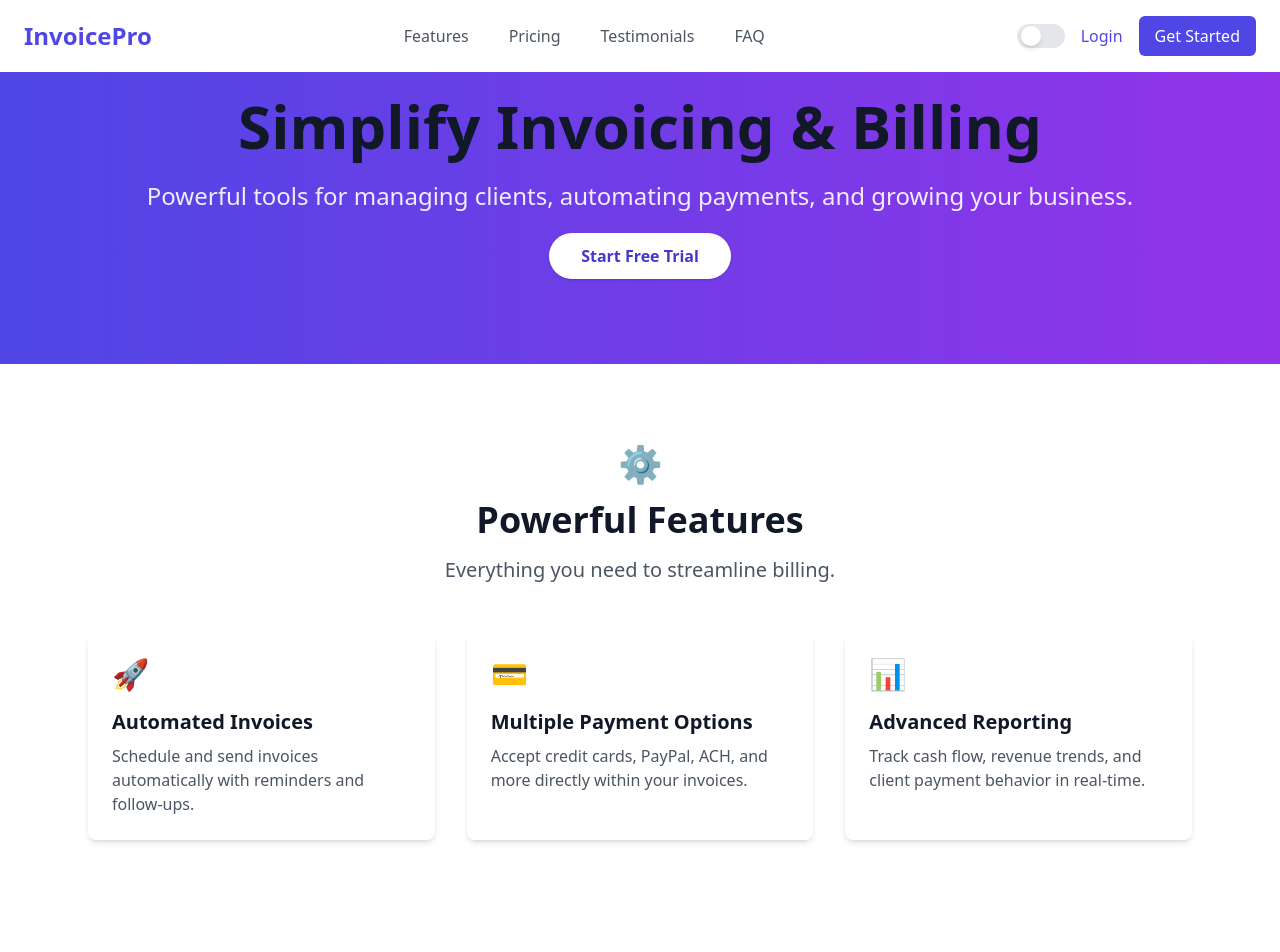
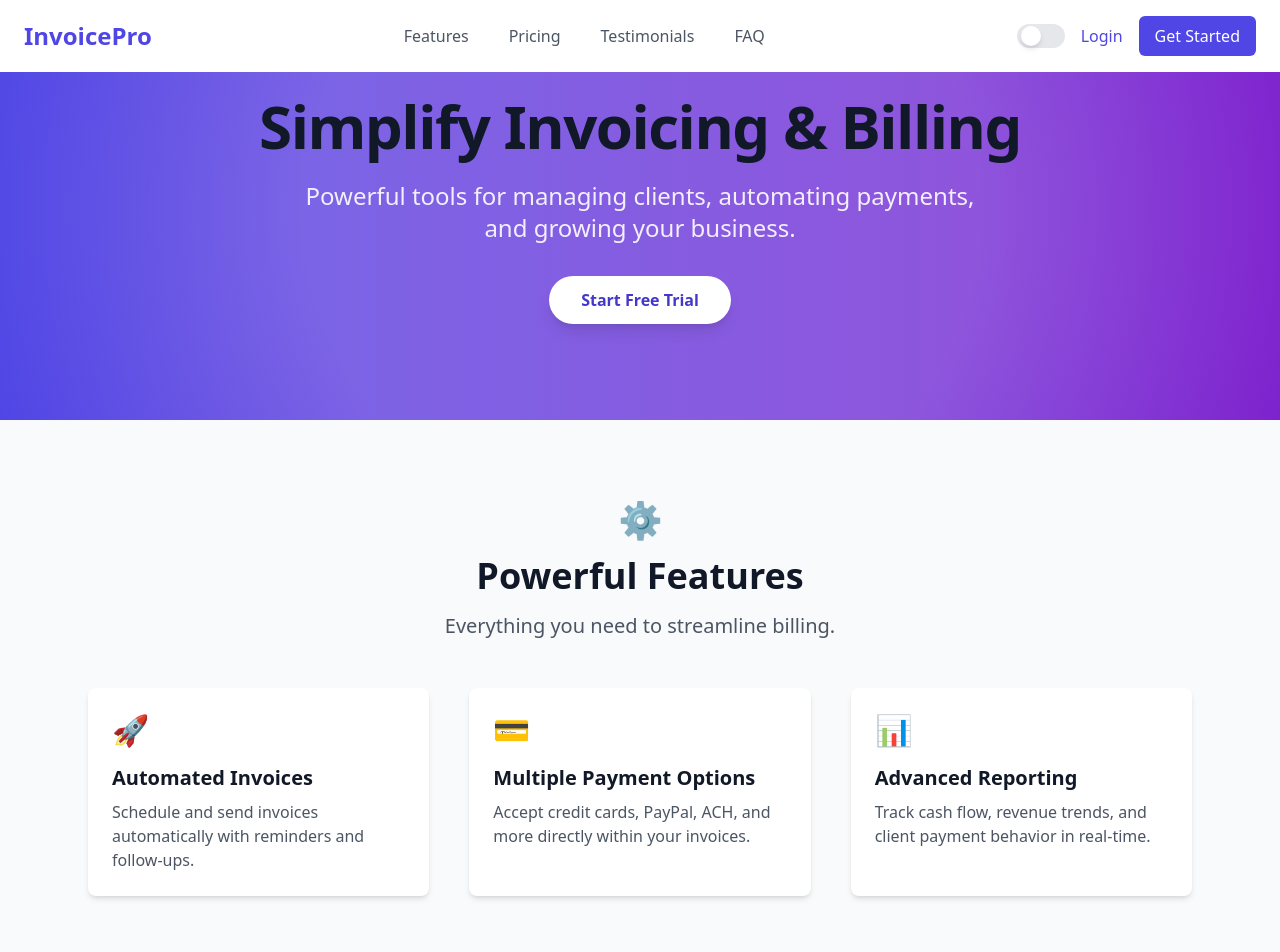
Before and after one commit to jackson951/invoicing-system-web-app, a React (Create React App) app: page /invoicing-system-web-app/home in a window 1280 px wide. Shown: the top 952 px of the page. Built offline with nearby package versions, Linux system fonts and the light colour scheme.

Commit message:
enhancemments to home page

```diff
--- a/package.json
+++ b/package.json
@@ -10,6 +10,8 @@
     "@testing-library/jest-dom": "^6.6.3",
     "@testing-library/react": "^16.3.0",
     "@testing-library/user-event": "^13.5.0",
+    "@types/node": "^22.15.3",
+    "@types/react": "^19.1.2",
     "chart.js": "^4.4.9",
     "faker-js": "^1.0.0",
     "framer-motion": "^12.9.2",
@@ -23,6 +25,7 @@
     "react-router-dom": "^7.5.1",
     "react-scripts": "5.0.1",
     "react-sparklines": "^1.7.0",
+    "typescript": "^5.8.3",
     "web-vitals": "^2.1.4",
     "zod": "^3.24.3"
   },
--- a/src/pages/home.jsx
+++ b/src/pages/home.jsx
@@ -1,6 +1,6 @@
-// src/pages/Home.jsx
 import React, { useState, useEffect } from "react";
-import { Link } from "react-router-dom"; // Add this at the top if not already imported
+import { Link } from "react-router-dom";
+
 // Components
 import SectionTitle from "../components/SectionTitle";
 import TestimonialCard from "../components/TestimonialCard";
@@ -19,7 +19,7 @@ const Home = () => {
   const [activeFaqs, setActiveFaqs] = useState([]);
   const [isYearlyBilling, setIsYearlyBilling] = useState(false);
 
-  // Auto-slide testimonial every 5 seconds
+  // Auto-slide testimonials every 5 seconds
   useEffect(() => {
     const interval = setInterval(() => {
       setActiveTestimonial((prev) => (prev + 1) % testimonialsData.length);
@@ -41,20 +41,21 @@ const Home = () => {
       : `$${plan.monthlyPrice} / month`;
 
   return (
-    <div className="font-sans text-gray-800 transition-colors duration-300">
+    <div className="font-sans text-gray-800 bg-white dark:bg-gray-900 transition-colors duration-300">
       {/* Hero Section */}
-      <section className="bg-gradient-to-r from-indigo-600 to-purple-600 text-white py-24 px-6">
-        <div className="max-w-5xl mx-auto text-center">
-          <h1 className="text-4xl md:text-6xl font-bold mb-6 leading-tight">
+      <section className="bg-gradient-to-r from-indigo-600 to-purple-700 text-white py-24 px-6 relative overflow-hidden">
+        <div className="absolute inset-0 opacity-20 bg-[radial-gradient(circle_at_center,_var(--tw-gradient-stops))] from-white via-white to-transparent"></div>
+        <div className="max-w-5xl mx-auto text-center relative z-10">
+          <h1 className="text-4xl md:text-6xl font-extrabold mb-6 leading-tight tracking-tight">
             Simplify Invoicing & Billing
           </h1>
-          <p className="text-xl md:text-2xl opacity-90 mb-8">
+          <p className="text-xl md:text-2xl opacity-90 mb-8 max-w-2xl mx-auto">
             Powerful tools for managing clients, automating payments, and
             growing your business.
           </p>
           <Link
             to="/register"
-            className="px-8 py-3 bg-white text-indigo-700 rounded-full font-semibold shadow hover:shadow-lg transform hover:scale-105 transition duration-300"
+            className="px-8 py-3 bg-white text-indigo-700 rounded-full font-semibold shadow-lg hover:shadow-2xl transform hover:scale-105 transition-all duration-300 inline-block"
           >
             Start Free Trial
           </Link>
@@ -62,14 +63,14 @@ const Home = () => {
       </section>
 
       {/* Features Section */}
-      <section id="features" className="py-20">
+      <section id="features" className="py-20 bg-gray-50 dark:bg-gray-800">
         <div className="max-w-6xl mx-auto px-6">
           <SectionTitle
             title="Powerful Features"
             subtitle="Everything you need to streamline billing."
             icon="⚙️"
           />
-          <div className="grid md:grid-cols-3 gap-8 mt-12">
+          <div className="grid md:grid-cols-3 gap-10 mt-12">
             <Feature
               icon="🚀"
               title="Automated Invoices"
@@ -90,7 +91,7 @@ const Home = () => {
       </section>
 
       {/* How It Works */}
-      <section id="process" className="py-20">
+      <section id="process" className="py-20 bg-white dark:bg-gray-900">
         <div className="max-w-6xl mx-auto px-6">
           <SectionTitle
             title="How It Works"
@@ -121,7 +122,7 @@ const Home = () => {
       </section>
 
       {/* Use Cases */}
-      <section id="use-cases" className="py-20">
+      <section id="use-cases" className="py-20 bg-gray-50 dark:bg-gray-800">
         <div className="max-w-6xl mx-auto px-6">
           <SectionTitle
             title="Who Uses Our Platform?"
@@ -154,7 +155,7 @@ const Home = () => {
       </section>
 
       {/* Testimonials Section */}
-      <section id="testimonials" className="py-20">
+      <section id="testimonials" className="py-20 bg-white dark:bg-gray-900">
         <div className="max-w-6xl mx-auto px-6">
           <SectionTitle
             title="What Our Customers Say"
@@ -162,7 +163,7 @@ const Home = () => {
             icon="💬"
           />
           <div className="relative mt-12">
-            <div className="bg-white dark:bg-gray-700 rounded-xl shadow-xl overflow-hidden transition-all duration-500 ease-in-out">
+            <div className="bg-white dark:bg-gray-800 bg-opacity-80 dark:bg-opacity-80 backdrop-blur-lg rounded-xl shadow-2xl overflow-hidden transition-all duration-500 ease-in-out">
               <TestimonialCard {...testimonialsData[activeTestimonial]} />
             </div>
 
@@ -172,10 +173,10 @@ const Home = () => {
                 <button
                   key={idx}
                   onClick={() => setActiveTestimonial(idx)}
-                  className={`w-3 h-3 rounded-full ${
+                  className={`w-3 h-3 rounded-full transition-all ${
                     activeTestimonial === idx
-                      ? "bg-indigo-600"
-                      : "bg-gray-300 dark:bg-gray-600"
+                      ? "bg-indigo-600 w-8"
+                      : "bg-gray-300 dark:bg-gray-600 hover:bg-gray-400"
                   }`}
                   aria-label={`Go to testimonial ${idx + 1}`}
                 />
@@ -186,7 +187,7 @@ const Home = () => {
       </section>
 
       {/* Pricing Plans */}
-      <section id="pricing" className="py-20">
+      <section id="pricing" className="py-20 bg-gray-50 dark:bg-gray-800">
         <div className="max-w-6xl mx-auto px-6">
           <SectionTitle
             title="Simple Pricing Plans"
@@ -196,7 +197,9 @@ const Home = () => {
 
           {/* Billing Toggle */}
           <div className="flex justify-center items-center my-6">
-            <span className="mr-4">Monthly</span>
+            <span className="mr-4 font-medium text-gray-700 dark:text-gray-300">
+              Monthly
+            </span>
             <label className="inline-flex relative items-center cursor-pointer">
               <input
                 type="checkbox"
@@ -204,9 +207,11 @@ const Home = () => {
                 onChange={() => setIsYearlyBilling(!isYearlyBilling)}
                 className="sr-only peer"
               />
-              <div className="w-11 h-6 bg-gray-300 peer-focus:outline-none rounded-full peer peer-checked:after:translate-x-full after:content-[''] after:absolute after:top-[2px] after:left-[2px] after:bg-white after:border-gray-300 after:border after:rounded-full after:h-5 after:w-5 after:transition-all peer-checked:bg-indigo-600"></div>
+              <div className="w-12 h-6 bg-gray-300 peer-focus:outline-none rounded-full peer peer-checked:after:translate-x-full after:content-[''] after:absolute after:top-0.5 after:left-0.5 after:bg-white after:border after:border-gray-300 after:rounded-full after:h-5 after:w-5 after:transition-all peer-checked:bg-indigo-600"></div>
             </label>
-            <span className="ml-4">Yearly</span>
+            <span className="ml-4 font-medium text-gray-700 dark:text-gray-300">
+              Yearly
+            </span>
           </div>
 
           {/* Plan Cards */}
@@ -214,7 +219,7 @@ const Home = () => {
             {pricingPlansData.map((plan, index) => (
               <div
                 key={index}
-                className={`bg-white dark:bg-gray-700 p-8 rounded-lg shadow-md ${
+                className={`bg-white dark:bg-gray-700 p-8 rounded-xl shadow-md transition-all duration-300 ${
                   plan.popular
                     ? "border-2 border-indigo-500 transform scale-105"
                     : "border border-gray-200 dark:border-gray-600"
@@ -229,12 +234,12 @@ const Home = () => {
                 <ul className="space-y-3 text-gray-700 dark:text-gray-300 mt-6">
                   {plan.features.map((feature, idx) => (
                     <li key={idx} className="flex items-start">
-                      <span className="text-green-500 mr-2">✔</span>
+                      <span className="text-green-500 mr-2 mt-0.5">✔</span>
                       <span>{feature}</span>
                     </li>
                   ))}
                 </ul>
-                <button className="mt-8 w-full py-3 bg-indigo-600 text-white rounded-full hover:bg-indigo-700 transition">
+                <button className="mt-8 w-full py-3 bg-indigo-600 hover:bg-indigo-700 text-white rounded-full transition-all duration-300 shadow-sm hover:shadow-md">
                   {plan.cta}
                 </button>
               </div>
@@ -244,7 +249,7 @@ const Home = () => {
       </section>
 
       {/* FAQs Section */}
-      <section id="faq" className="py-20">
+      <section id="faq" className="py-20 bg-white dark:bg-gray-900">
         <div className="max-w-3xl mx-auto px-6">
           <SectionTitle
             title="Frequently Asked Questions"
```
Also changed, not shown: 1 other file (tests, documents, lock files or other folders).
